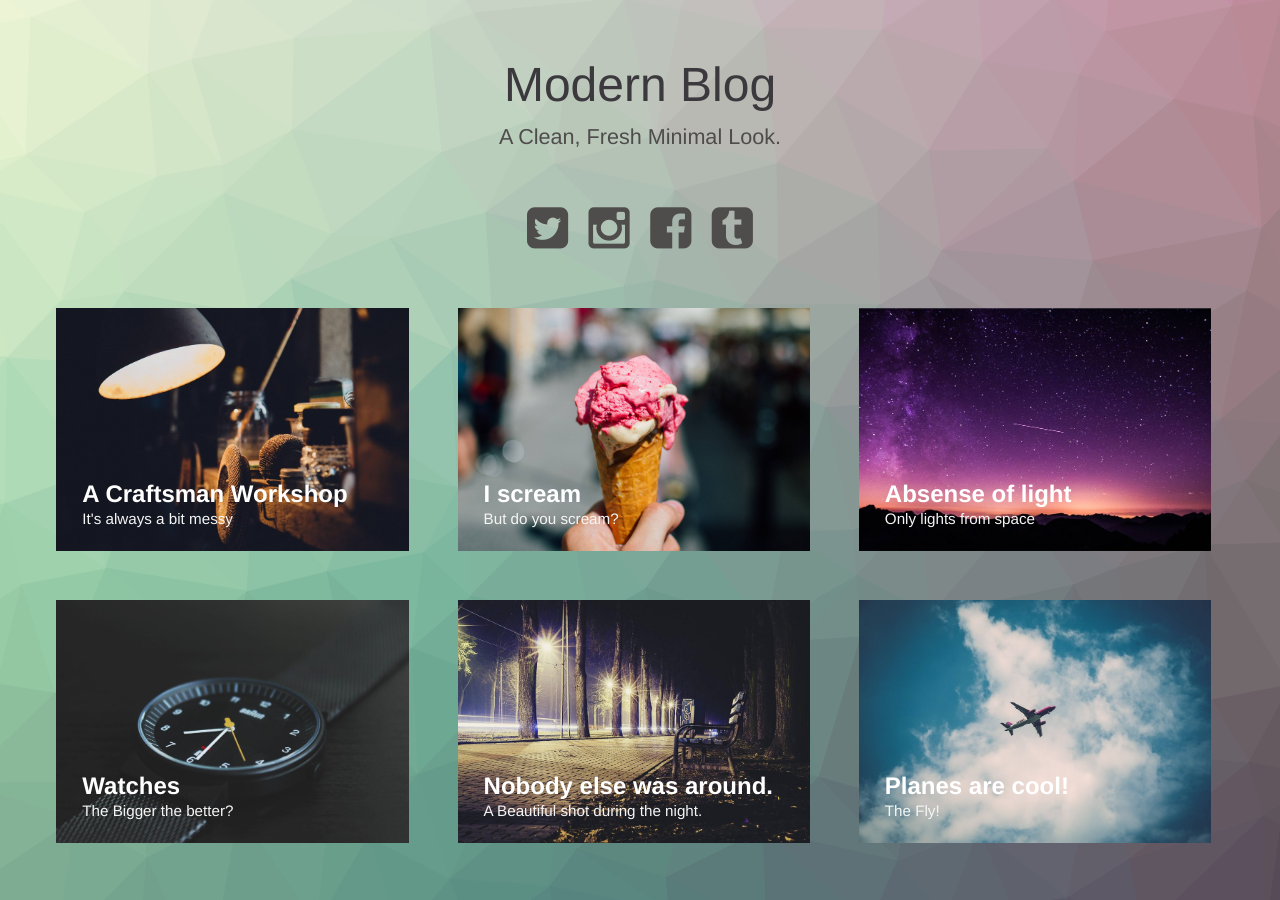
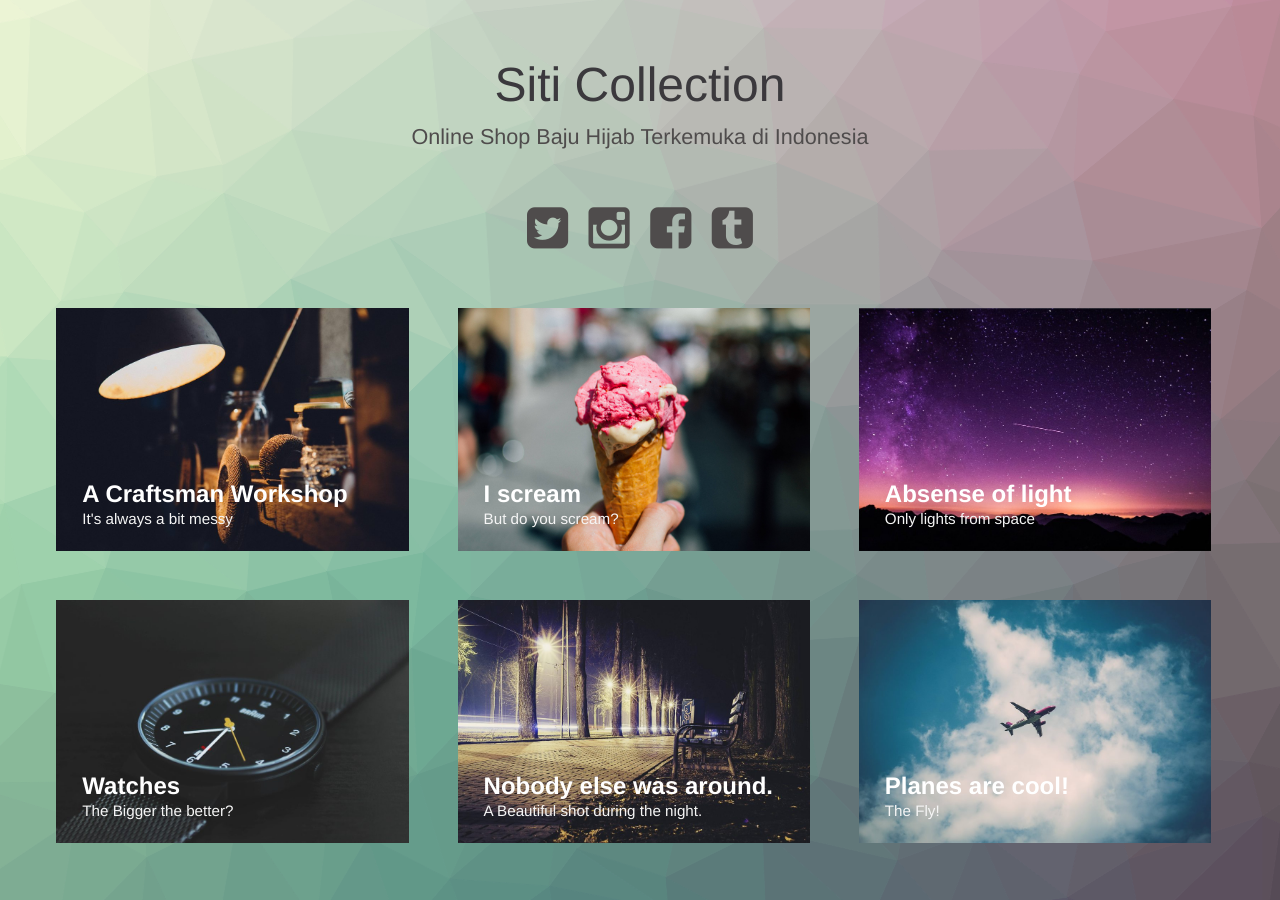
Before and after one commit to siticollection/siticollection.github.io, a Jekyll site: the page built from index.html, in a window 1280 px wide. Built offline with Jekyll 4.4.1, drawn with Linux system fonts in a browser that asks for light colours.

Commit message:
Update index.html
dodol0

```diff
--- a/index.html
+++ b/index.html
@@ -28,7 +28,7 @@ layout: compress
 <body class="body">
 <div class="container">
     <header class="header">
-        <h1>Modern Blog<span>A Clean, Fresh Minimal Look.</span></h1>
+        <h1>Siti Collection<span>Online Shop Baju Hijab Terkemuka di Indonesia</span></h1>
         <nav class="links">
             <a href="#"><i class="fa fa-twitter-square fa-3x"></i></a>
             <a href="#"><i class="fa fa-instagram fa-3x"></i></a>
```
